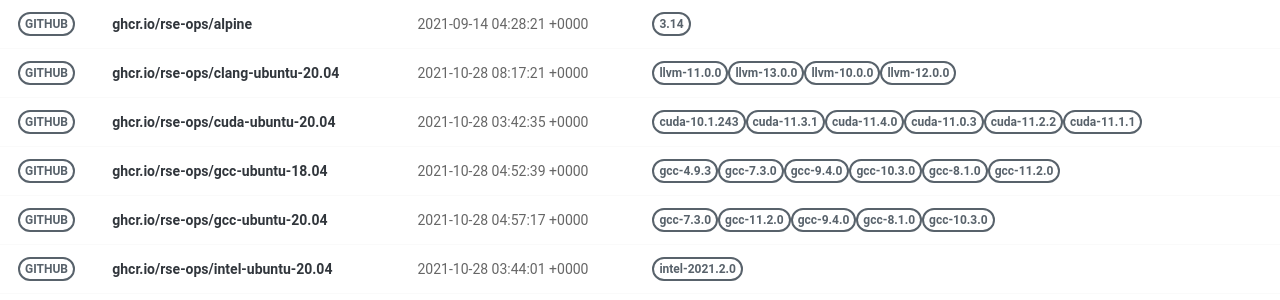
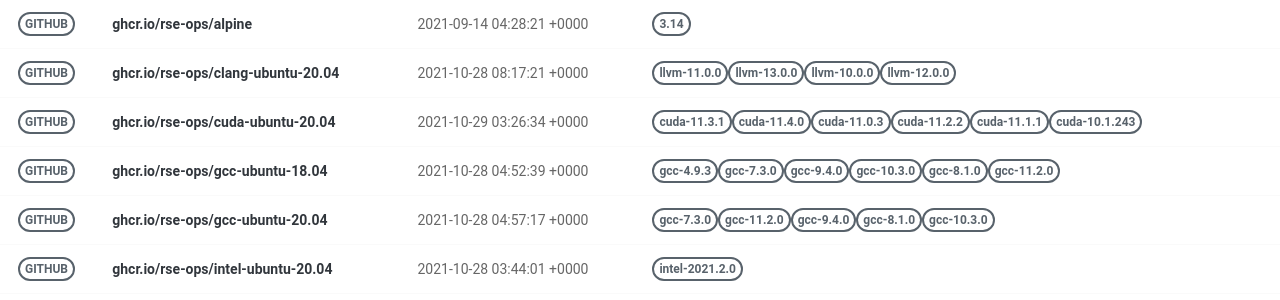
Before and after one commit to rse-ops/docker-images, a Jekyll site: the page built from pages/index.md, in a window 1280 px wide. Shown: the part 130-430 px from the top of the page. Built offline with Jekyll 4.4.1, drawn with Linux system fonts in a browser that asks for light colours; nearby versions of some CDN libraries.

Commit message:
Automated push to update library 2021-10-29

```diff
--- a/_library/ghcr.io-rse-ops-cuda-ubuntu-20.04.md
+++ b/_library/ghcr.io-rse-ops-cuda-ubuntu-20.04.md
@@ -1,14 +1,11 @@
 ---
 layout: container
 name: ghcr.io/rse-ops/cuda-ubuntu-20.04
-updated_at: 2021-10-28 03:42:35.257483
+updated_at: 2021-10-29 03:26:34.182054
 
 
 container_url: https://github.com/orgs/rse-ops/packages/container/package/cuda-ubuntu-20.04
 versions:
- - tag: cuda-10.1.243
-   dockerfile: https://github.com/rse-ops/docker-images/blob/main/ubuntu/cuda/Dockerfile
-   manifest: https://crane.ggcr.dev/manifest/ghcr.io/rse-ops/cuda-ubuntu-20.04:cuda-10.1.243
  - tag: cuda-11.3.1
    dockerfile: https://github.com/rse-ops/docker-images/blob/main/ubuntu/cuda/Dockerfile
    manifest: https://crane.ggcr.dev/manifest/ghcr.io/rse-ops/cuda-ubuntu-20.04:cuda-11.3.1
```
Also changed, not shown: other parts of _library/ghcr.io-rse-ops-cuda-ubuntu-20.04.md (+3 -0 lines).
